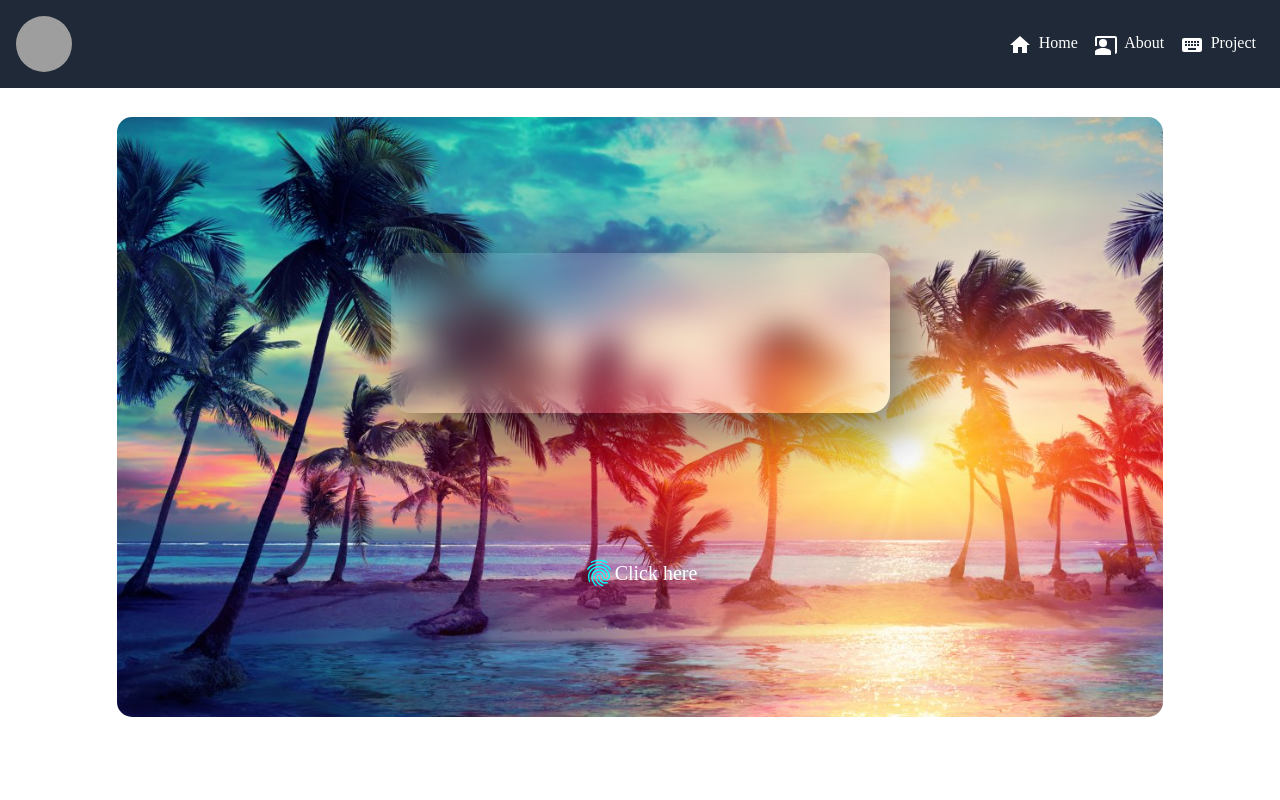
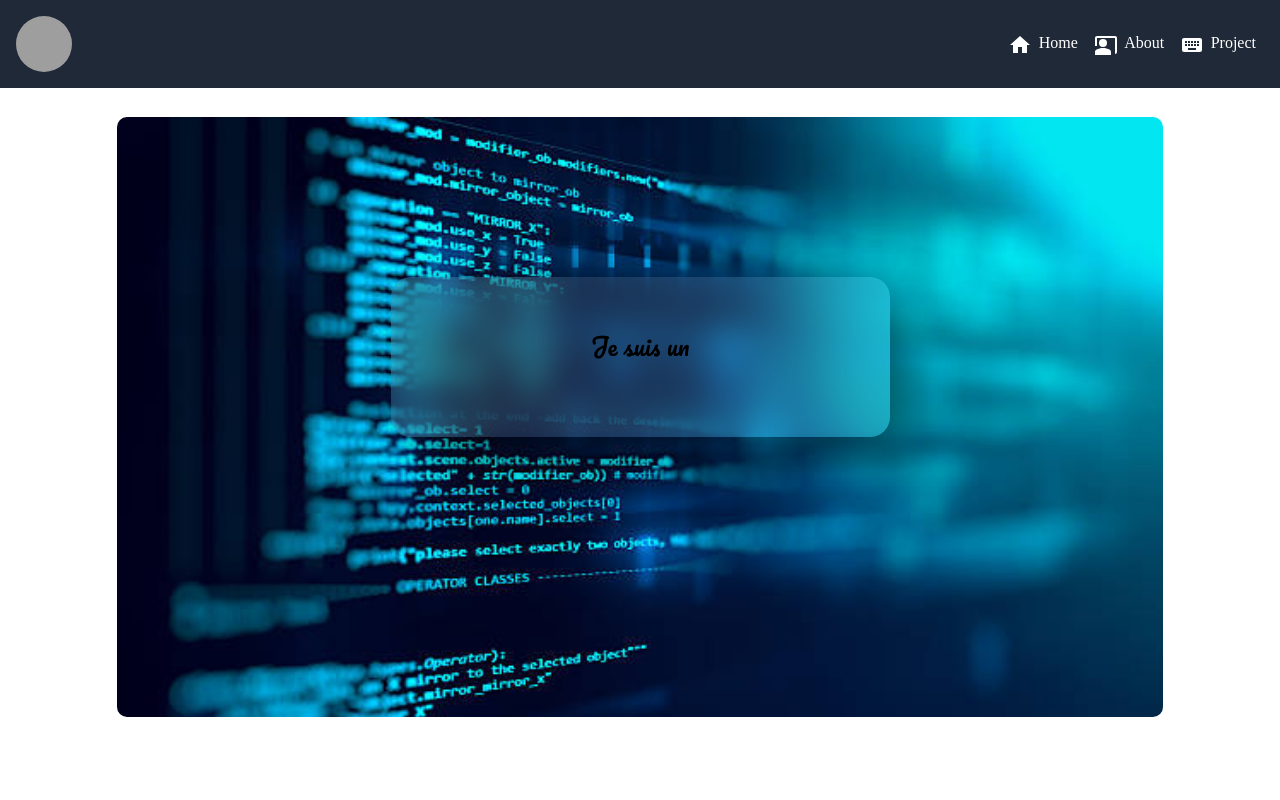
Before and after one commit to Baovola1/Portfolio-suite-, a Next.js app in the folder myproject/: page / in a window 1280 px wide. Shown: the top 800 px of the page. Built offline with nearby package versions, Linux system fonts and the light colour scheme; grey boxes are pictures that could not be loaded.

Commit message:
change style acceuil typewriter

```diff
--- a/myproject/components/Acceuil.js
+++ b/myproject/components/Acceuil.js
@@ -6,39 +6,21 @@ import styles from "../styles/Acceuil.module.css";
 import CardContent from "@mui/material/CardContent";
 import Card from "@mui/material/Card";
 
-import IconButton from "@mui/material/IconButton";
-import Fingerprint from "@mui/icons-material/Fingerprint";
 
 export default function Acceuil() {
-  const [typeEffectBaovola] = useTypewriter({
-    words: ["Hello, My name is Baovola"],
-    loop: {},
+  const [dynamicText] = useTypewriter({
+    words: ["Hello, My name is Baovola",
+    "Je suis une Développeuse full-stack"],
+    loop: true,
     typeSpeed: 100,
     deleteSpeed: 40,
+    delaySpeed: 1500,
   });
-
-  const [typeEffectFullStack] = useTypewriter({
-    words: ["Je suis une Développeuse full-stack"],
-    loop: {},
-    typeSpeed: 100,
-    deleteSpeed: 40,
-  });
-
-  const [buttonClicked, setButtonClicked] = useState(false);
-
-  // Texte à afficher dans le h1 en fonction du bouton cliqué
-  const dynamicText = buttonClicked ? typeEffectFullStack : typeEffectBaovola;
-
-  const handleClick = () => {
-    // Mise à jour de l'état pour changer le texte du h1
-    setButtonClicked(!buttonClicked);
-  };
-
 
 
   return (
     <>
-      <div className={styles.acceuilpage}>
+      <div className={styles.container}>
         <div data-aos="fade-right">
           <Container
             fixed
@@ -47,7 +29,10 @@ export default function Acceuil() {
               justifyContent: "center",
               flexDirection: "column",
               alignItems: "center",
-              height: "60vh",
+              maxWidt: "100vw", // 100% de la largeur du viewport
+              height: "60vh", // 50% de la hauteur du viewport
+
+
             }}
           >
             <Card
@@ -57,24 +42,19 @@ export default function Acceuil() {
                 padding: "15px",
                 margin: "20px",
                 borderRadius: "20px",
-                width: "50%",
+                width: { xs: "80%", sm: "70%", md: "60%", lg: "50%", xl: "40%" },
+                //width: "100%",
                 margin: "auto",
                 border: "2px solid dark",
                 backdropFilter: "blur(15px)",
                 boxShadow: "20px 20px 50px rgba(0, 0, 0, 0.5)",
+
               }}
             >
               <CardContent>
                 <h1 className={styles.text1}>{dynamicText}</h1>
               </CardContent>
             </Card>
-
-            <IconButton onClick={handleClick} style={{ color: "cyan" }}>
-              <Fingerprint style={{ fontSize: "2rem" }} />
-              <span style={{ color: "white", fontSize: "20px" }}>
-                Click here
-              </span>
-            </IconButton>
           </Container>
         </div>
 
--- a/myproject/styles/Acceuil.module.css
+++ b/myproject/styles/Acceuil.module.css
@@ -1,4 +1,15 @@
 @import url("https://fonts.googleapis.com/css2?family=Pacifico&display=swap");
+
+
+.container {
+  background-image: url(../public/fond.jpg);
+  min-height: 75vh;
+  background-size: cover;
+  margin: 25px;
+  border-radius: 10px;
+
+}
+
 .text1 {
   text-align: center;
   padding: 20px;
@@ -6,44 +17,3 @@
   font-family: Pacifico;
   font-size: 1.5rem;
 }
-
-.acceuilpage {
-  background-image: url(../public/backgrd.jpg);
-  min-height: 75vh;
-  background-size: cover;
-  margin: 25px;
-  border-radius: 15px;
-  /*min-width: 100vw;*/
-
-
-}
-
-/* Styles pour chaque carte (card) */
-.card {
-  background: rgba(255, 255, 255, 0.2); /* Couleur de fond avec transparence */
-  border-radius: 10px;
-  padding: 20px;
-  width: 80%;
-  height: 60vh;
-  box-shadow: 20px 20px 50px rgba(0, 0, 0, 0.5);
-  backdrop-filter: blur(15px); /* Effet de flou pour le verre */
-  margin: 40px;
-  overflow: hidden;
-  border-top: 1px solid rgba(255, 255, 255, 0.5);
-  border-left: 1px solid rgba(255, 255, 255, 0.5);
-}
-
-/* Styles pour le contenu à l'intérieur de chaque carte */
-.content {
-  text-align: center;
-  transition: 0.4s;
-  color: white;
-  /*transform: translateY(100px);
-  opacity: 0;*/
-  justify-content: center;
-}
-
-.btn {
-  position: relative;
-  display: inline-block;
-}
```
Also changed, not shown: myproject/public/backgrd.jpg (deleted), myproject/public/fond.jpg (added).
